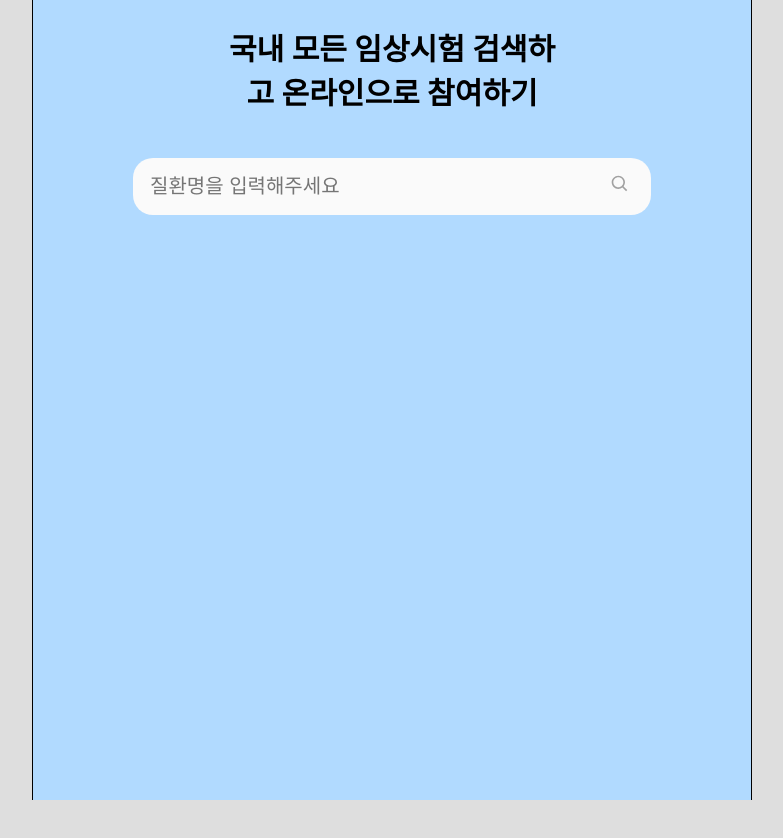
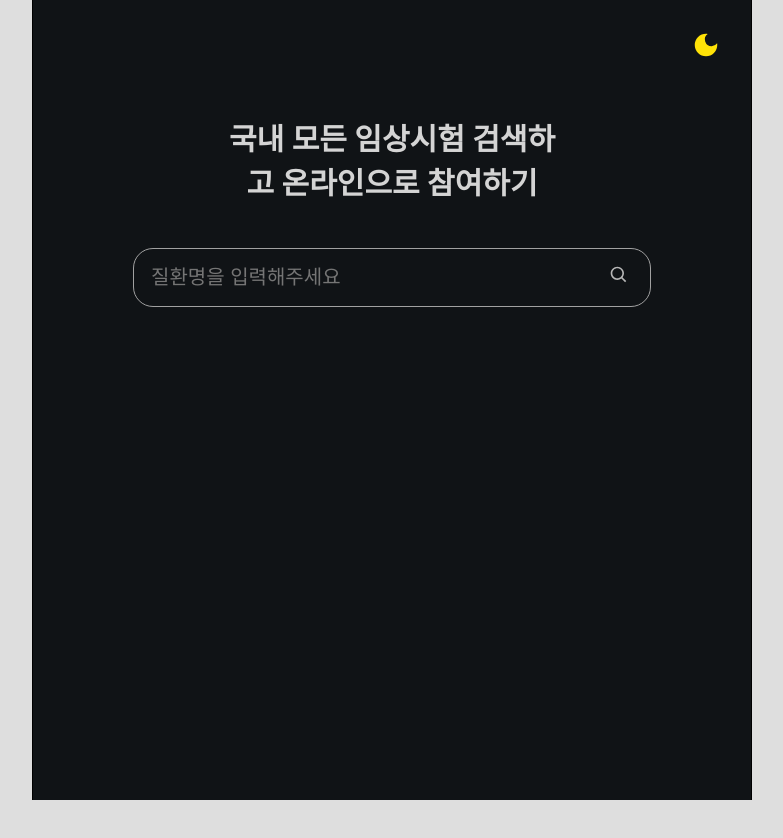
Before and after one commit to Hyeondoonge/pre-onboarding-11th-4, a React (Create React App) app: page / in a window 1280 px wide. Shown: the top 838 px of the page, without its empty margins (248-1031 px from the left). Before the commit the page ends 800 px from the top, so only its background shows below. Built offline with nearby package versions, Linux system fonts and the light colour scheme; no server answers.

Commit message:
feat: 사용자 theme 토글 기능 추가

```diff
--- a/src/App.tsx
+++ b/src/App.tsx
@@ -1,3 +1,4 @@
+import ModeChanger from 'components/ModeChanger';
 import CustomThemeProvider from 'contexts/UserThemeProvider';
 import SearchPage from 'pages/SearchPage';
 import GlobalStyle from 'styles/GlobalStyle';
@@ -7,6 +8,7 @@ function App() {
     <>
       <CustomThemeProvider>
         <GlobalStyle />
+        <ModeChanger />
         <SearchPage />
       </CustomThemeProvider>
     </>
--- /dev/null
+++ b/src/components/ModeChanger.tsx
@@ -0,0 +1,46 @@
+import { useUserTheme } from 'hooks/useUserTheme';
+import { styled } from 'styled-components';
+import { MdDarkMode } from 'react-icons/md';
+import { BsFillSunFill } from 'react-icons/bs';
+
+export default function ModeChanger() {
+  const { userTheme, setUserTheme } = useUserTheme();
+
+  return (
+    <StyledWrapper>
+      <StyledModeChanger onClick={() => setUserTheme(userTheme === 'Light' ? 'Dark' : 'Light')}>
+        <span>{userTheme === 'Light' ? <BsFillSunFill /> : <MdDarkMode />}</span>
+      </StyledModeChanger>
+    </StyledWrapper>
+  );
+}
+
+const StyledWrapper = styled.div`
+  padding: 20px;
+  display: flex;
+  justify-content: flex-end;
+`;
+
+const StyledModeChanger = styled.div`
+  position: sticky;
+  display: flex;
+  width: 50px;
+  height: 50px;
+  padding: 10px;
+  border-radius: 100%;
+
+  font-size: 30px;
+
+  transition: 0.5s;
+
+  cursor: pointer;
+
+  &:hover {
+    background-color: ${(props) => props.theme.modeBackground};
+  }
+
+  svg {
+    color: black;
+    fill: ${(props) => props.theme.modeColor};
+  }
+`;
--- a/src/contexts/UserThemeProvider.tsx
+++ b/src/contexts/UserThemeProvider.tsx
@@ -7,15 +7,19 @@ interface UserThemeProviderProps {
 }
 type Themes = keyof typeof theme;
 
-export const UserThemeContext = createContext<React.Dispatch<React.SetStateAction<Themes>>>(
-  () => {}
-);
+export const UserThemeContext = createContext<{
+  userTheme: Themes;
+  setUserTheme: React.Dispatch<React.SetStateAction<Themes>>;
+}>({
+  userTheme: 'Light',
+  setUserTheme: () => {}
+});
 
 export default function CustomThemeProvider({ children }: UserThemeProviderProps) {
-  const [userTheme, setUserTheme] = useState<Themes>('Light');
+  const [userTheme, setUserTheme] = useState<Themes>('Dark');
 
   return (
-    <UserThemeContext.Provider value={setUserTheme}>
+    <UserThemeContext.Provider value={{ userTheme, setUserTheme }}>
       <ThemeProvider theme={theme[userTheme]}>{children}</ThemeProvider>
     </UserThemeContext.Provider>
   );
--- a/src/pages/SearchPage.tsx
+++ b/src/pages/SearchPage.tsx
@@ -44,6 +44,7 @@ export default function SearchPage() {
 
 const StyledSearchPage = styled.div`
   height: 100vh;
+  padding: 0 100px;
   display: flex;
   flex-direction: column;
   align-items: center;
--- a/src/styles/GlobalStyle.ts
+++ b/src/styles/GlobalStyle.ts
@@ -20,7 +20,6 @@ const GlobalStyle = createGlobalStyle`
     height: 100vh;
     width: 720px;
     background-color: ${(props) => props.theme.background};
-    padding: 0 100px;
   }
 `;
 
--- a/src/styles/theme.ts
+++ b/src/styles/theme.ts
@@ -10,7 +10,9 @@ export const Dark: DefaultTheme = {
   border: '#A1A1A1',
   focused: '#333333',
   textBorder: '1px solid #A1A1A1',
-  highlight: '#95B2FD'
+  highlight: '#95B2FD',
+  modeColor: '#ffe207',
+  modeBackground: '#252525'
 };
 
 export const Light: DefaultTheme = {
@@ -24,5 +26,7 @@ export const Light: DefaultTheme = {
   focused: '#F1F1F1',
   shadow: '#ABABAB',
   textBorder: 'none',
-  highlight: '#4B7EFF'
+  highlight: '#4B7EFF',
+  modeColor: '#f49d06',
+  modeBackground: '#a1c3e1'
 };
--- a/src/types/styled.d.ts
+++ b/src/types/styled.d.ts
@@ -13,5 +13,7 @@ declare module 'styled-components' {
     shadow?: string;
     textBorder: string;
     highlight: string;
+    modeColor: string;
+    modeBackground: string;
   }
 }
```
